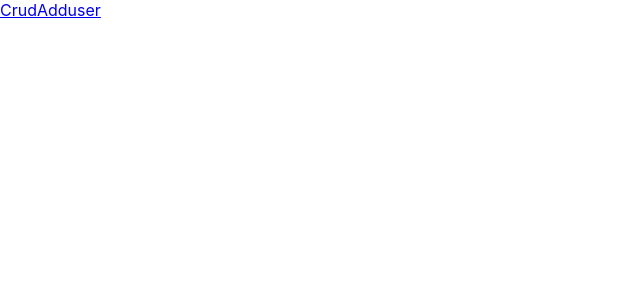
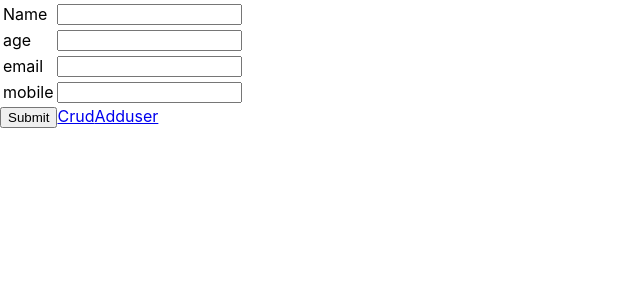
Before and after one commit to Bhargav-2808/merncrud, a React (Create React App) app in the folder mernapp/: page /edit/1 in a window 1280 px wide. Before the commit this address had no page. Shown: the top 300 px of the page, without its empty margins (0-640 px from the left). Built offline with nearby package versions, Linux system fonts and the light colour scheme; no server answers.

Commit message:
delete completed

```diff
--- a/mernapp/src/Adduser.js
+++ b/mernapp/src/Adduser.js
@@ -16,7 +16,7 @@ const initialvalue = {
 
 
   const commonFormSet = (e) => {
-    setUser({ ...user, [e.target.name]: [e.target.value] });
+    setUser({ ...user, [e.target.name]: e.target.value });
   };
 
   const onValueChange = async () => {
--- a/mernapp/src/Crud.js
+++ b/mernapp/src/Crud.js
@@ -45,7 +45,7 @@ const Crud = () => {
                                     <td>{dataset.email}</td>
                                     <td>{dataset.mobile}</td>
                                     <td><button onClick={() => deleteUserData(dataset.id)}> delete</button></td>
-                                    <td><button component={Link} to={`/edit/${dataset}.id}`}>update</button></td>
+                                    <td><button component={Link} to={`/edit/${dataset.id}`} >update</button></td>
                                 </tr>
                             )
 
--- /dev/null
+++ b/mernapp/src/Edituser.js
@@ -0,0 +1,103 @@
+import react, { useState, useEffect } from "react";
+import { addusers, editUser } from "./api";
+import { useParams } from "react-router-dom";
+
+
+
+const initialvalue = {
+    name: "",
+    age: "",
+    email: "",
+    mobile: "",
+};
+
+const Edituser = () => {
+    const [user, setUser] = useState(initialvalue);
+    const { name, age, email, mobile } = user;
+    const id = useParams();
+
+
+    useEffect(() => {
+        loadUserDetails();
+    }, []);
+
+    const loadUserDetails = async () => {
+        const response = await addusers(id);
+        setUser(response.data);
+    }
+
+
+
+    const onValueChange = async () => {
+        const response = await editUser(id, user);
+
+    };
+    const commonFormSet = (e) => {
+        setUser({ ...user, [e.target.name]: [e.target.value] });
+    };
+
+
+
+
+    return (
+        <>
+            <form>
+                <div>
+                    <table>
+                        <tbody>
+                            <tr>
+                                <td>Name</td>
+                                <td>
+                                    <input
+                                        type="text"
+                                        onChange={(e) => commonFormSet(e)}
+                                        value={name}
+                                        name="name"
+                                    />
+                                </td>
+                            </tr>
+                            <tr>
+                                <td>age</td>
+                                <td>
+                                    <input
+                                        type="text"
+                                        onChange={(e) => commonFormSet(e)}
+                                        value={age}
+                                        name="age"
+                                    />
+                                </td>
+                            </tr>
+                            <tr>
+                                <td>email</td>
+                                <td>
+                                    <input
+                                        type="text"
+                                        onChange={(e) => commonFormSet(e)}
+                                        value={email}
+                                        name="email"
+                                    />
+                                </td>
+                            </tr>
+                            <tr>
+                                <td>mobile</td>
+                                <td>
+                                    <input
+                                        type="text"
+                                        onChange={(e) => commonFormSet(e)}
+                                        value={mobile}
+                                        name="mobile"
+                                    />
+                                </td>
+                            </tr>
+
+                        </tbody>
+                    </table>
+                </div>
+            </form>
+            <button type="submit" onClick={() => onValueChange()}>
+                Submit
+            </button>
+        </>
+    );
+};
+export default Edituser;
--- a/mernapp/src/Path.js
+++ b/mernapp/src/Path.js
@@ -3,12 +3,14 @@ import { Routes ,Route } from 'react-router-dom';
 
 import Adduser from './Adduser';
 import Crud from './Crud';
+import Edituser from "./Edituser";
 
 const Path = () =>{
     return(
         <>
             <Routes>
                 <Route exact path="/" element={<Crud />}></Route>
+                <Route exact path="/edit/:id"  element = {<Edituser />} > </Route>
                 <Route exact path="/Adduser" element={<Adduser/>}></Route>
 
             </Routes>
--- a/mernapp/src/api.js
+++ b/mernapp/src/api.js
@@ -14,5 +14,7 @@ const deleteUser = async (id) => {
     return await axios.delete(`${url}/${id}`);
 }
 
-
+export const editUser = async (id, user) => {
+    return await axios.put(`${url}/${id}`, user)
+}
 export  {getusers, addusers, deleteUser};
--- a/mernapp/src/db.json
+++ b/mernapp/src/db.json
@@ -1,11 +1,11 @@
 {
   "users": [
     {
-      "id": "2",
-      "name": "Deep",
-      "age": "20",
-      "email": "deep@gmail.com",
-      "mobile": "932732377"
+      "name": "Bhargav valani",
+      "age": "21",
+      "email": "bhargavvalani01@gmail.com",
+      "mobile": "0932 796 3077",
+      "id": 1
     }
   ]
 }
```
